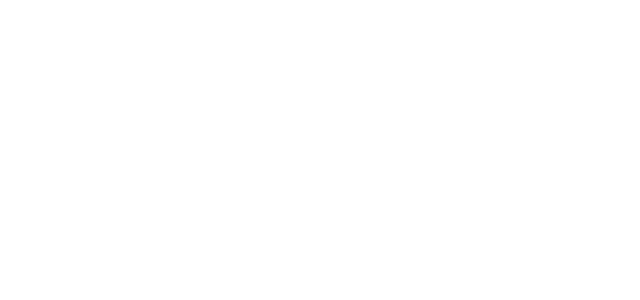
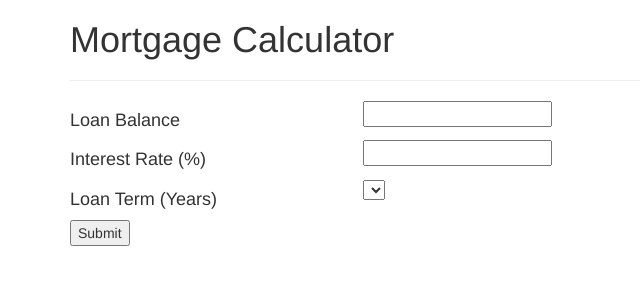
Before and after one commit to seansoto5/startnow-react100-mortgage-calculator, a React app: page / in a window 1280 px wide. Shown: the top 300 px of the page, without its empty margins (0-640 px from the left). Built offline with nearby package versions, Linux system fonts and the light colour scheme.

Commit message:
Work on HTML elements

```diff
--- a/src/js/app.jsx
+++ b/src/js/app.jsx
@@ -1,12 +1,78 @@
 import React from 'react';
 
 export default class App extends React.Component {
-  // your Javascript goes here
+  constructor() {
+    super();
+    this.state = {
+
+    };
+  }
+
   render() {
     return (
       <div className='container'>
-        {/* your JSX goes here */}
+        <div className='row'>
+          <div className='col-xs-12'>
+            <h1>
+              Mortgage Calculator
+            </h1><hr></hr>
+          </div>
+        </div>
+        <div className='row'>
+          <div className='col-xs-3'>
+          <h4>
+            Loan Balance
+          </h4>
+          </div>
+          <div className='col-xs-6'>
+            <input className='balance' type='number'>
+            </input>
+          </div>
+          <div className='col-xs-3'></div>
+        </div>
+        <div className='row'>
+          <div className='col-xs-3'>
+          <h4>
+            Interest Rate (%)
+          </h4>
+          </div>
+          <div className='col-xs-6'>
+            <input className='rate' type='number'>
+            </input>
+          </div>
+          <div className='col-xs-3'></div>
+        </div>
+        <div className='row'>
+          <div className='col-xs-3'>
+          <h4>
+            Loan Term (Years)
+          </h4>
+          </div>
+          <div className='col-xs-6'>
+          <select className='term' placeholder="Select term">
+          </select>
+          </div>
+          <div className='col-xs-3'></div>
+        </div>
+        <div className='row'>
+          <div className='col-xs-12'>
+            <button className='submit' type='button' onClick=''>
+            Submit
+            </button>
+          </div>
+        </div>
+        <div className='row'>
+            <div className='col-xs-12'>
+              <p className='output' id='output'>
+              </p>
+            </div>
+        </div>
       </div>
     );
   }
 }
+
+// ReactDOM.render(
+//   <App />,
+//   document.getElementById('root')
+// );
```
